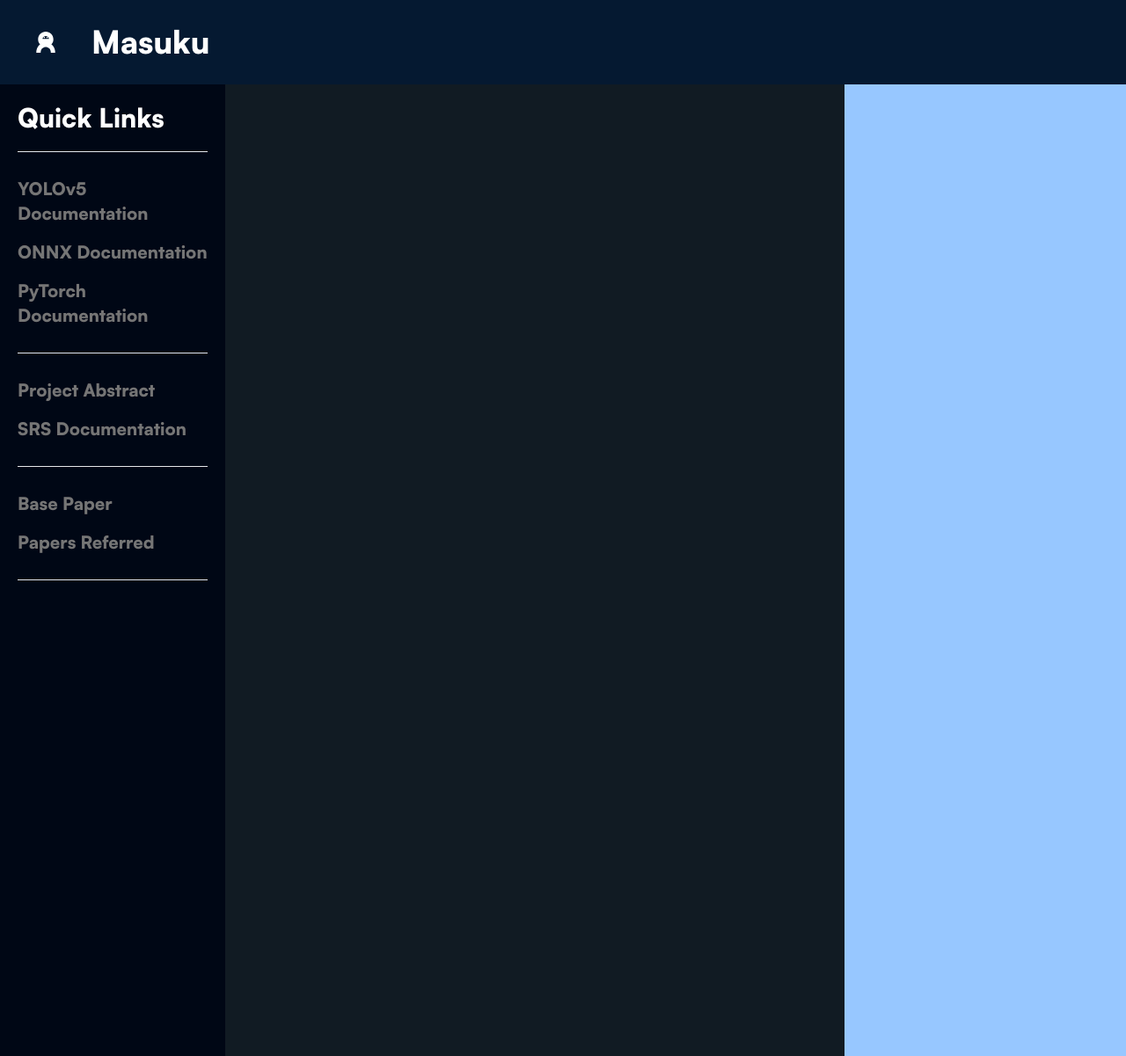
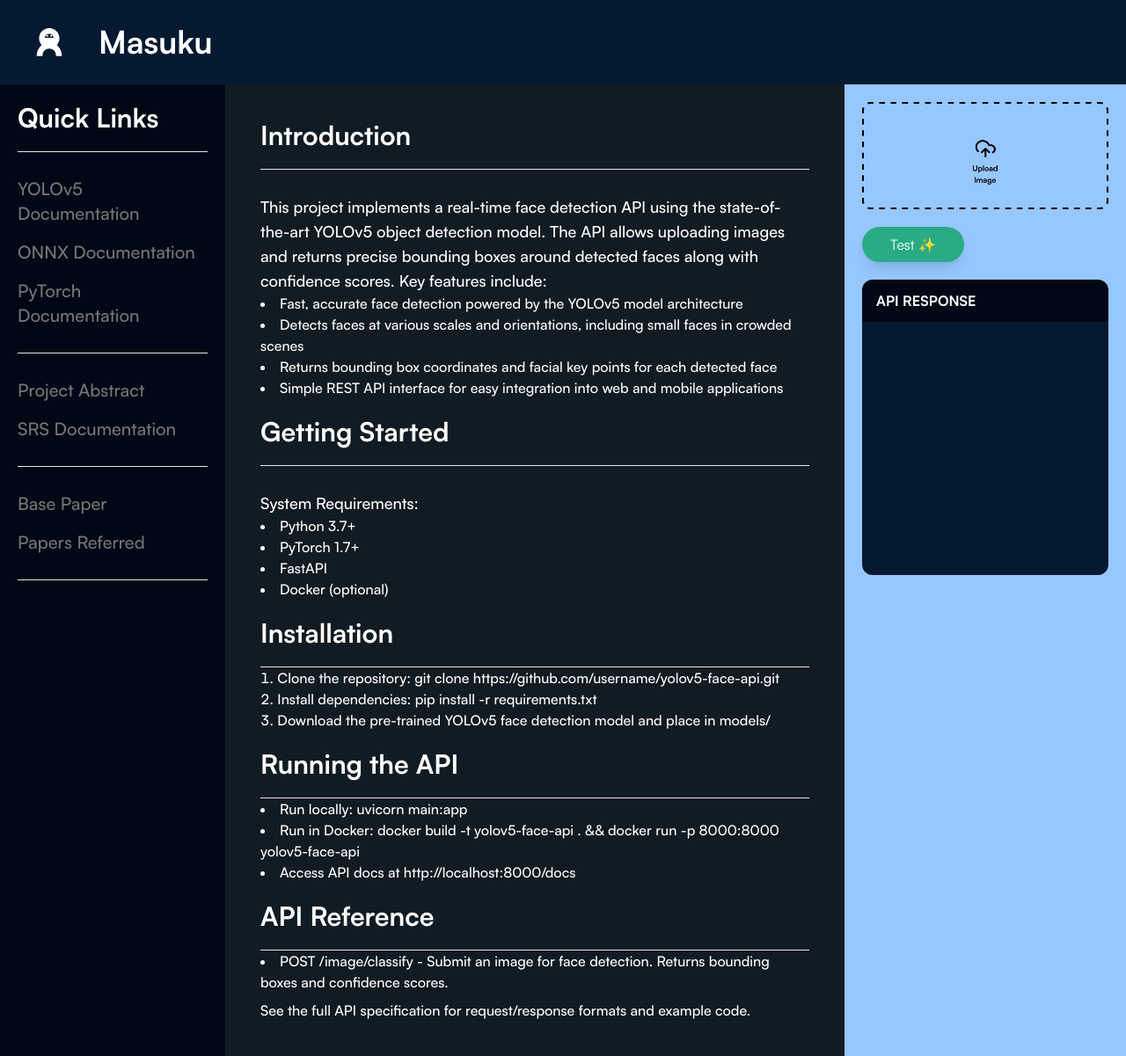
Before and after one commit to masukuapi/masuku-lib, a Flask app: page / in a window 1280 px wide. Shown: the whole page at 88% size. Run offline with Flask 2, Linux system fonts and the light colour scheme; data that the repository does not hold is empty; style sheets or scripts are compiled from the project's sources; some libraries are stand-ins or nearby versions.

Commit message:
Ui Almost Done. Needs Content

```diff
--- a/main.py
+++ b/main.py
@@ -2,11 +2,34 @@ import subprocess
 from flask import Flask, render_template, request, jsonify
 from werkzeug.utils import secure_filename
 import os
+import json
+import re
 
 app = Flask(__name__)
 
 UPLOAD_FOLDER = './static/uploads'
 app.config['UPLOAD_FOLDER'] = UPLOAD_FOLDER
+
+def syntax_highlight(json_data):
+    json_str = json.dumps(json_data, indent=2)
+    json_str = json_str.replace("&", "&amp;").replace("<", "&lt;").replace(">", "&gt;")
+
+    def replacer(match):
+        cls = "number"
+        if match.group(0).startswith('"'):
+            if match.group(0).endswith(':'):
+                cls = "key"
+            else:
+                cls = "string"
+        elif re.fullmatch("true|false", match.group(0)):
+            cls = "boolean"
+        elif re.fullmatch("null", match.group(0)):
+            cls = "null"
+        return '<span class="' + cls + '">' + match.group(0) + "</span>"
+
+    pattern = r'"(\\u[a-zA-Z0-9]{4}|\\[^u]|[^\\"])*"(\s*:)?|\b(true|false|null)\b|-?\d+(?:\.\d*)?(?:[eE][+\-]?\d+)?'
+    json_str = re.sub(pattern, replacer, json_str)
+    return json_str
 
 @app.route("/")
 def index():
@@ -22,7 +45,12 @@ def upload_file():
     if file:
         filename = secure_filename(file.filename)
         file.save(os.path.join(app.config['UPLOAD_FOLDER'], filename))
-        return 'File uploaded successfully'
+        #Send Req to Model
+        json_data = {
+            "status": "success",
+            "message": "File uploaded successfully"
+        }
+        return syntax_highlight(json_data)
 if __name__ == "__main__":
     subprocess.Popen("npx tailwindcss -i ./static/base.css -o ./static/style.css --watch", shell=True)
     app.run(debug=True)
--- a/static/base.css
+++ b/static/base.css
@@ -5,20 +5,106 @@
 
 /* Fonts */
 
-.sato {
-  font-family: "Satoshi", sans-serif;
+.satoshi-black {
+  font-family: "Satoshi-Black", sans-serif;
+}
+
+.satoshi-black-italic {
+  font-family: "Satoshi-BlackItalic", sans-serif;
+}
+
+.satoshi-bold {
+  font-family: "Satoshi-Bold", sans-serif;
+}
+
+.satoshi-bold-italic {
+  font-family: "Satoshi-BoldItalic", sans-serif;
+}
+
+.satoshi-italic {
+  font-family: "Satoshi-Italic", sans-serif;
+}
+
+.satoshi-light {
+  font-family: "Satoshi-Light", sans-serif;
+}
+
+.satoshi-light-italic {
+  font-family: "Satoshi-LightItalic", sans-serif;
+}
+
+.satoshi-medium {
+  font-family: "Satoshi-Medium", sans-serif;
+}
+
+.satoshi-medium-italic {
+  font-family: "Satoshi-MediumItalic", sans-serif;
+}
+
+.satoshi-regular {
+  font-family: "Satoshi-Regular", sans-serif;
+}
+@font-face {
+  font-family: "Satoshi-Black";
+  src: url("/static/fonts/Satoshi/Satoshi-Black.otf") format("opentype");
 }
 
 @font-face {
-  font-family: "Satoshi";
-  src: url("/static/fonts/Satoshi/Satoshi-Black.otf") format("opentype"),
-    url("/static/fonts/Satoshi/Satoshi-BlackItalic.otf") format("opentype"),
-    url("/static/fonts/Satoshi/Satoshi-Bold.otf") format("opentype"),
-    url("/static/fonts/Satoshi/Satoshi-BoldItalic.otf") format("opentype"),
-    url("/static/fonts/Satoshi/Satoshi-Italic.otf") format("opentype"),
-    url("/static/fonts/Satoshi/Satoshi-Light.otf") format("opentype"),
-    url("/static/fonts/Satoshi/Satoshi-LightItalic.otf") format("opentype"),
-    url("/static/fonts/Satoshi/Satoshi-Medium.otf") format("opentype"),
-    url("/static/fonts/Satoshi/Satoshi-MediumItalic.otf") format("opentype"),
-    url("/static/fonts/Satoshi/Satoshi-Regular.otf") format("opentype");
+  font-family: "Satoshi-BlackItalic";
+  src: url("/static/fonts/Satoshi/Satoshi-BlackItalic.otf") format("opentype");
 }
+
+@font-face {
+  font-family: "Satoshi-Bold";
+  src: url("/static/fonts/Satoshi/Satoshi-Bold.otf") format("opentype");
+}
+
+@font-face {
+  font-family: "Satoshi-BoldItalic";
+  src: url("/static/fonts/Satoshi/Satoshi-BoldItalic.otf") format("opentype");
+}
+
+@font-face {
+  font-family: "Satoshi-Italic";
+  src: url("/static/fonts/Satoshi/Satoshi-Italic.otf") format("opentype");
+}
+
+@font-face {
+  font-family: "Satoshi-Light";
+  src: url("/static/fonts/Satoshi/Satoshi-Light.otf") format("opentype");
+}
+
+@font-face {
+  font-family: "Satoshi-LightItalic";
+  src: url("/static/fonts/Satoshi/Satoshi-LightItalic.otf") format("opentype");
+}
+
+@font-face {
+  font-family: "Satoshi-Medium";
+  src: url("/static/fonts/Satoshi/Satoshi-Medium.otf") format("opentype");
+}
+
+@font-face {
+  font-family: "Satoshi-MediumItalic";
+  src: url("/static/fonts/Satoshi/Satoshi-MediumItalic.otf") format("opentype");
+}
+
+@font-face {
+  font-family: "Satoshi-Regular";
+  src: url("/static/fonts/Satoshi/Satoshi-Regular.otf") format("opentype");
+}
+
+/* JSON Formatting*/
+
+#api-response {
+  color: white;
+  border-radius: 5px;
+}
+
+#api-response .key {
+  color: #97c7ff;
+}
+
+#api-response span {
+  color: #29ac85;
+}
--- a/tailwind.config.js
+++ b/tailwind.config.js
@@ -11,6 +11,7 @@ module.exports = {
         backgroundSecondary: "#111B23",
         textInactive: "#757575",
         primary: "#97C7FF",
+        secondary: "#29AC85",
         tertiary: "#000715",
       },
     },
--- a/templates/components/apiDoc.html
+++ b/templates/components/apiDoc.html
@@ -1 +1,90 @@
-<section class="w-[55%] h-screenWithNav bg-backgroundSecondary"></section>
+<section
+  class="w-[55%] h-screenWithNav bg-backgroundSecondary text-white p-10 satoshi-medium overflow-y-scroll"
+>
+  <!-- Introduction -->
+  <section>
+    <h1 class="text-3xl pb-5 satoshi-bold">Introduction</h1>
+    <hr class="bg-textInactive" />
+    <p class="pt-7 text-lg">
+      This project implements a real-time face detection API using the
+      state-of-the-art YOLOv5 object detection model. The API allows uploading
+      images and returns precise bounding boxes around detected faces along with
+      confidence scores. Key features include:
+    </p>
+    <ul class="list-disc list-inside">
+      <li>
+        Fast, accurate face detection powered by the YOLOv5 model architecture
+      </li>
+      <li>
+        Detects faces at various scales and orientations, including small faces
+        in crowded scenes
+      </li>
+      <li>
+        Returns bounding box coordinates and facial key points for each detected
+        face
+      </li>
+      <li>
+        Simple REST API interface for easy integration into web and mobile
+        applications
+      </li>
+    </ul>
+  </section>
+  <!-- Getting Started -->
+  <section>
+    <h1 class="text-3xl py-5 satoshi-bold">Getting Started</h1>
+    <hr class="bg-textInactive" />
+    <p class="pt-7 text-lg">System Requirements:</p>
+    <ul class="list-disc list-inside">
+      <li>Python 3.7+</li>
+      <li>PyTorch 1.7+</li>
+      <li>FastAPI</li>
+      <li>Docker (optional)</li>
+    </ul>
+  </section>
+  <!-- Installation -->
+  <section>
+    <h1 class="text-3xl py-5 satoshi-bold">Installation</h1>
+    <hr class="bg-textInactive" />
+    <ol class="list-decimal list-inside">
+      <li>
+        Clone the repository: git clone
+        https://github.com/username/yolov5-face-api.git
+      </li>
+      <li>
+        <span> </span>Install dependencies: pip install -r requirements.txt
+      </li>
+      <li>
+        Download the pre-trained YOLOv5 face detection model and place in
+        models/
+      </li>
+    </ol>
+  </section>
+  <!-- Running the API -->
+  <section>
+    <h1 class="text-3xl py-5 satoshi-bold">Running the API</h1>
+    <hr class="bg-textInactive" />
+    <ul class="list-disc list-inside">
+      <li><span> </span>Run locally: uvicorn main:app</li>
+      <li>
+        Run in Docker: docker build -t yolov5-face-api . && docker run -p
+        8000:8000 yolov5-face-api
+      </li>
+      <li><span> </span>Access API docs at http://localhost:8000/docs</li>
+    </ul>
+  </section>
+  <!-- API Reference -->
+  <section>
+    <h1 class="text-3xl py-5 satoshi-bold">API Reference</h1>
+    <hr class="bg-textInactive" />
+    <ul class="list-disc list-inside">
+      <li>
+        POST /image/classify - Submit an image for face detection. Returns
+        bounding boxes and confidence scores.
+      </li>
+    </ul>
+    <p class="mt-2">
+      See the full API specification for request/response formats and example
+      code.
+    </p>
+  </section>
+</section>
--- a/templates/components/navBar.html
+++ b/templates/components/navBar.html
@@ -1,8 +1,10 @@
-<nav class="bg-background w-full h-24 flex items-center gap-10 px-10">
+<nav
+  class="bg-background w-full h-24 flex items-center gap-10 px-10 shadow-2xl"
+>
   <img
     src="{{ url_for('static', filename='logo.svg') }}"
     alt="Masuku Logo"
-    class="size-6"
+    class="size-8"
   />
-  <h1 class="text-4xl text-white sato">Masuku</h1>
+  <h1 class="text-4xl text-white satoshi-bold">Masuku</h1>
 </nav>
--- a/templates/components/quickLinks.html
+++ b/templates/components/quickLinks.html
@@ -1,21 +1,29 @@
-<section class="w-[20%] h-screenWithNav bg-tertiary p-5 sato text-textInactive">
+<section
+  class="w-[20%] h-screenWithNav bg-tertiary p-5 sato text-textInactive satoshi-medium"
+>
   <!-- Heading -->
-  <h1 class="text-3xl pb-5 text-white">Quick Links</h1>
+  <h1 class="text-3xl pb-5 text-white satoshi-bold">Quick Links</h1>
   <hr class="bg-textInactive" />
   <!-- Tech-Stack Documentation -->
   <ul class="py-5 font-light">
     <li class="py-2">
-      <a href="#introduction" class="hover:text-white text-xl"
+      <a
+        href="#introduction"
+        class="hover:text-white text-xl transition-all ease-in-out duration-300 cursor-pointer"
         >YOLOv5 Documentation</a
       >
     </li>
     <li class="py-2">
-      <a href="#installation" class="hover:text-white text-xl"
+      <a
+        href="#installation"
+        class="hover:text-white text-xl transition-all ease-in-out duration-300 cursor-pointer"
         >ONNX Documentation</a
       >
     </li>
     <li class="py-2">
-      <a href="#usage" class="hover:text-white text-xl"
+      <a
+        href="#usage"
+        class="hover:text-white text-xl transition-all ease-in-out duration-300 cursor-pointer"
         >PyTorch Documentation
       </a>
     </li>
@@ -24,12 +32,16 @@
   <!-- Abstract and SRS -->
   <ul class="py-5 font-light">
     <li class="py-2">
-      <a href="#introduction" class="hover:text-white text-xl"
+      <a
+        href="#introduction"
+        class="hover:text-white text-xl transition-all ease-in-out duration-300 cursor-pointer"
         >Project Abstract</a
       >
     </li>
     <li class="py-2">
-      <a href="#installation" class="hover:text-white text-xl"
+      <a
+        href="#installation"
+        class="hover:text-white text-xl transition-all ease-in-out duration-300 cursor-pointer"
         >SRS Documentation</a
       >
     </li>
@@ -38,10 +50,16 @@
   <!-- Papers -->
   <ul class="py-5 font-light">
     <li class="py-2">
-      <a href="#introduction" class="hover:text-white text-xl">Base Paper</a>
+      <a
+        href="#introduction"
+        class="hover:text-white text-xl transition-all ease-in-out duration-300 cursor-pointer"
+        >Base Paper</a
+      >
     </li>
     <li class="py-2">
-      <a href="#installation" class="hover:text-white text-xl"
+      <a
+        href="#installation"
+        class="hover:text-white text-xl transition-all ease-in-out duration-300 cursor-pointer"
         >Papers Referred</a
       >
     </li>
--- a/templates/components/testArea.html
+++ b/templates/components/testArea.html
@@ -1 +1,33 @@
-<section class="w-[25%] h-screenWithNav bg-primary"></section>
+<section class="w-[25%] h-screenWithNav bg-primary p-5">
+  <form
+    hx-encoding="multipart/form-data"
+    hx-post="/upload"
+    hx-target="#api-response"
+    hx-swap="innerHTML"
+  >
+    <label>
+      <img
+        src="{{ url_for('static', filename='upload.png') }}"
+        alt="Click here to upload an image."
+        class="cursor-pointer"
+      />
+      <input type="file" name="file" class="hidden" />
+    </label>
+    <button
+      class="text-white satoshi-regular bg-secondary px-8 py-2 rounded-full shadow-lg my-5 hover:scale-[1.05] transition-all ease-in-out duration-300 cursor-pointer"
+    >
+      Test ✨
+    </button>
+  </form>
+  <section>
+    <header
+      class="w-full bg-tertiary h-12 rounded-t-xl flex items-center px-4 text-white satoshi-bold"
+    >
+      API RESPONSE
+    </header>
+    <section class="bg-background min-h-72 w-full rounded-b-xl p-5">
+      <pre><code id="api-response"></code></pre>
+    </section>
+  </section>
+</section>
+<script></script>
--- a/templates/index.html
+++ b/templates/index.html
@@ -13,9 +13,3 @@
     'components/mainContent.html' %}
   </body>
 </html>
-
-<!-- Form for uploading -->
-<!-- <form hx-encoding="multipart/form-data" hx-post="/upload">
-  <input type="file" name="file" />
-  <button>Upload</button>
-</form> -->
```
Also changed, not shown: static/upload.png (added), 2 other files.
